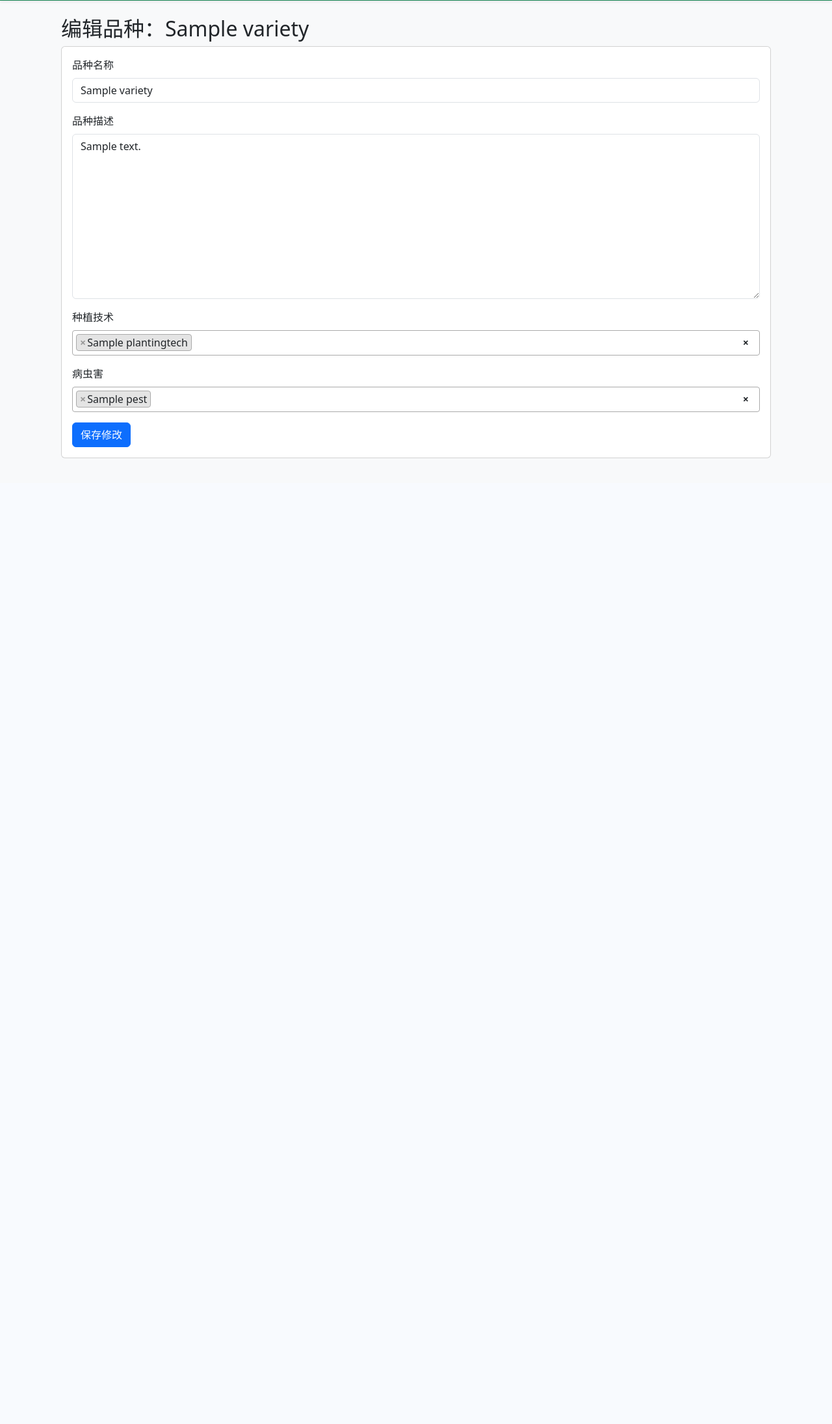
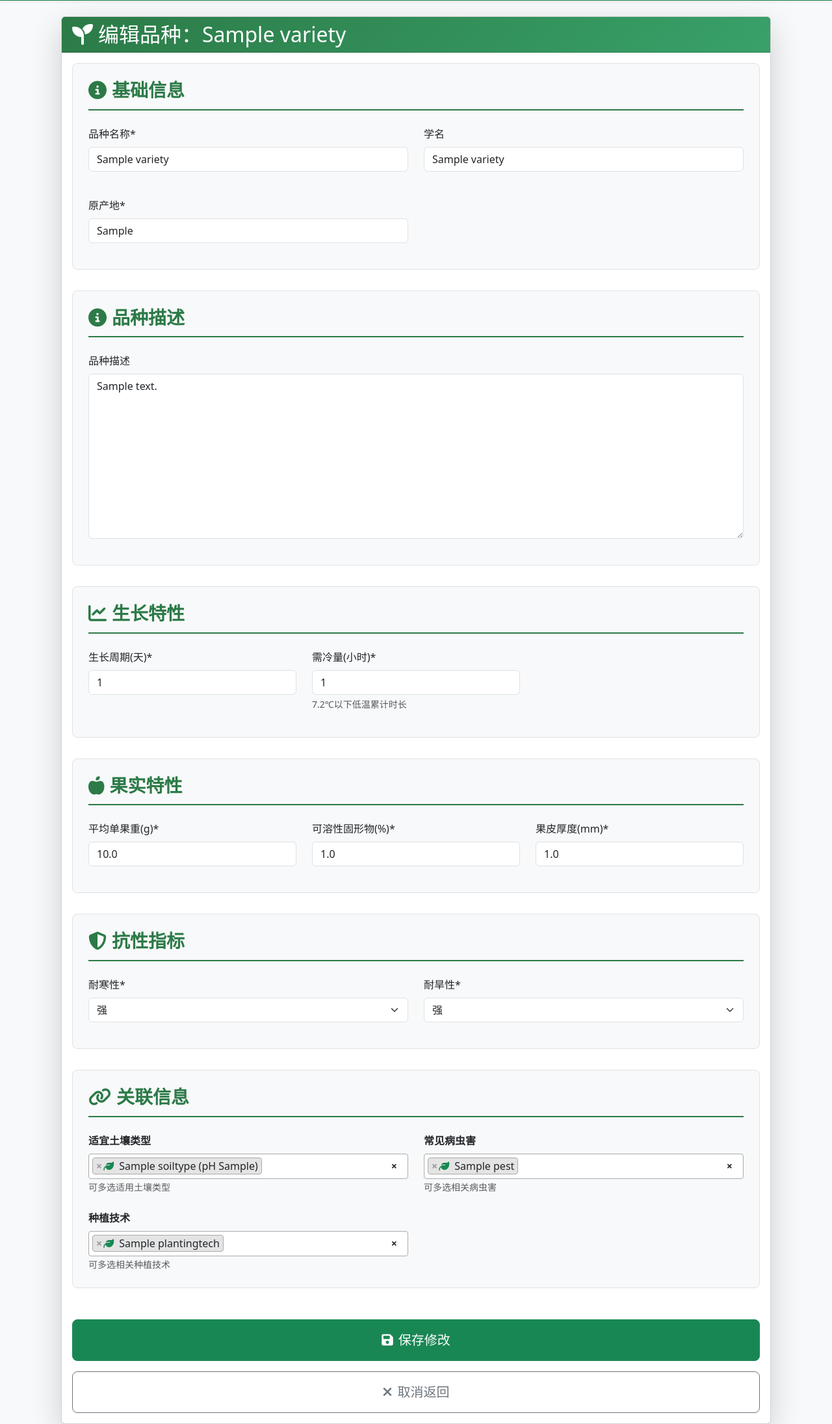
Before and after one commit to Estyzx/Knowledge_base, a Django app: page /orange/detail/1/edit in a window 1280 px wide. Shown: the part 57-2248 px from the top of the page at 65% size. Before the commit the page ends 762 px from the top, so only its background shows below. Run offline with Django 5.2, Linux system fonts and the light colour scheme; tables that the repository leaves empty hold one stand-in row (values such as "Sample post"); some libraries are stand-ins or nearby versions.

Commit message:
feat(orange): 重构品种编辑页面
- 重新设计了品种编辑页面的布局和样式,增加了更多表单字段
- 添加了 crispy_forms 和 bootstrap5 支持,优化了表单渲染
- 新增了 Select2 组件,提升了多对多字段的用户体验- 重构了表单模板,提高了代码复用性和可维护性
- 优化了表单验证逻辑,增加了错误提示和星号标记必填项

```diff
--- a/Knowledge_base/settings.py
+++ b/Knowledge_base/settings.py
@@ -39,6 +39,8 @@ INSTALLED_APPS = [
     'django.contrib.staticfiles',
     'gannan_orange',
     'User',
+    'crispy_forms',
+    'crispy_bootstrap5',
 ]
 
 MIDDLEWARE = [
@@ -126,3 +128,5 @@ STATIC_URL = 'static/'
 DEFAULT_AUTO_FIELD = 'django.db.models.BigAutoField'
 AUTH_USER_MODEL = 'User.CustomUser'
 LOGOUT_REDIRECT_URL = '/orange'
+
+CRISPY_TEMPLATE_PACK = "bootstrap5"
--- a/gannan_orange/forms.py
+++ b/gannan_orange/forms.py
@@ -3,32 +3,13 @@ from .models import Variety, PlantingTech, Pest
 
 
 class VarietyForm(forms.ModelForm):
+    name = forms.CharField(
+        label='品种名称',
+        max_length=50,
+        widget=forms.TextInput(attrs={'class': 'form-control'})
+    )
+
+
     class Meta:
         model = Variety
-        fields = ['name', 'description', 'planting_tech', 'pest']
-
-    name = forms.CharField(
-        widget=forms.TextInput(attrs={'class': 'form-control', 'placeholder': '品种名称'}),
-        label='品种名称'
-    )
-
-    description = forms.CharField(
-        widget=forms.Textarea(attrs={'class': 'form-control', 'placeholder': '品种描述'}),
-        label='品种描述',
-        required=False
-    )
-
-    # 使用 SelectMultiple 渲染 ManyToMany 字段，显示为多选下拉框
-    planting_tech = forms.ModelMultipleChoiceField(
-        queryset=PlantingTech.objects.all(),
-        widget=forms.SelectMultiple(attrs={'class': 'form-select', 'size': '5'}),  # size 决定显示多少项
-        required=False,
-        label='种植技术'
-    )
-
-    pest = forms.ModelMultipleChoiceField(
-        queryset=Pest.objects.all(),
-        widget=forms.SelectMultiple(attrs={'class': 'form-select', 'size': '5'}),  # size 决定显示多少项
-        required=False,
-        label='病虫害'
-    )
+        fields = '__all__'
--- a/gannan_orange/models.py
+++ b/gannan_orange/models.py
@@ -67,8 +67,6 @@ class Variety(models.Model):
     planting_tech = models.ManyToManyField('PlantingTech', verbose_name='种植技术', blank=True)
     pest = models.ManyToManyField('Pest', verbose_name='病虫害', blank=True)
 
-    def __str__(self):
-        return self.name
 
     class Meta:
         # 显示名称
--- a/gannan_orange/urls.py
+++ b/gannan_orange/urls.py
@@ -6,5 +6,6 @@ urlpatterns = [
     path('', views.HomePage.as_view(), name='home'),
     path('list', views.VarietyList.as_view(), name='list'),
     path('detail/<int:id>', views.VarietyDetail.as_view(), name='detail'),
-    path('detail/<int:id>/edit', views.VarietyCreate.as_view(), name='edit'),
+    path('detail/<int:id>/edit', views.VarietyEdit.as_view(), name='edit'),
+
 ]
--- a/gannan_orange/views.py
+++ b/gannan_orange/views.py
@@ -1,7 +1,7 @@
 from django.db.models import Q
 from django.shortcuts import render, get_object_or_404
 from django.urls import reverse_lazy
-from django.views.generic import TemplateView, ListView, DetailView, UpdateView
+from django.views.generic import TemplateView, ListView, DetailView, UpdateView, CreateView
 from User.models import CustomUser
 
 from .forms import VarietyForm
@@ -72,16 +72,23 @@ class VarietyDetail(DetailView):
         return get_object_or_404(Variety, id=vid)
 
 
-class VarietyCreate(UpdateView):
+class VarietyEdit(UpdateView):
     model = Variety
     form_class = VarietyForm
-    template_name = 'gannan_orange/variety_form.html'
+    template_name = 'gannan_orange/variety_edit.html'
     context_object_name = 'variety'
-
 
     def get_object(self, queryset = ...):
         vid = self.kwargs.get('id')
         return get_object_or_404(Variety, id=vid)
-
     def get_success_url(self):
         return reverse_lazy('orange:detail', kwargs={'id':self.object.id})
+
+    def form_valid(self, form):
+        if not form.is_valid():
+            print(f"Form errors: {form.errors}")
+        return super().form_valid(form)
+
+    def form_invalid(self, form):
+        print(f"Form validation failed. Errors: {form.errors}")
+        return super().form_invalid(form)
--- a/templates/gannan_orange/home.html
+++ b/templates/gannan_orange/home.html
@@ -59,7 +59,7 @@
 
     <!-- 实时天气与用户入口 -->
     <div class="row g-4 mb-4">
-        <div class="col-md-8">
+        <div class="col-md-8 ">
             <div class="card shadow-sm hover-grow">
                 <div class="card-header bg-primary text-white">
                     <i class="fas fa-cloud-sun me-2"></i>赣州实时天气
--- /dev/null
+++ b/templates/gannan_orange/variety_edit.html
@@ -0,0 +1,306 @@
+{% extends 'base.html' %}
+{% load crispy_forms_filters %}
+{% load static crispy_forms_tags %}
+
+{% block head %}
+    <!-- Select2 样式表 -->
+    <link href="https://cdn.jsdelivr.net/npm/select2@4.0.13/dist/css/select2.min.css" rel="stylesheet">
+    <!-- Font Awesome -->
+    <link rel="stylesheet" href="https://cdnjs.cloudflare.com/ajax/libs/font-awesome/6.4.0/css/all.min.css">
+    <style>
+        .form-section {
+            background: #f8f9fa;
+            border-radius: 8px;
+            padding: 1.5rem;
+            margin-bottom: 2rem;
+            border: 1px solid #dee2e6;
+        }
+
+        .form-section h3 {
+            color: #2c7a47;
+            border-bottom: 2px solid #2c7a47;
+            padding-bottom: 0.75rem;
+            margin-bottom: 1.5rem;
+            font-weight: 600;
+        }
+
+        .card-header {
+            background: linear-gradient(135deg, #2c7a47, #38a169);
+        }
+
+        .form-icon {
+            color: #2c7a47;
+            margin-right: 0.5rem;
+        }
+
+        /* 错误星标 */
+        .is-invalid {
+            border-color: #dc3545;
+        }
+
+        .is-invalid + .invalid-feedback {
+            display: block;
+            color: #dc3545;
+        }
+
+        .required-star {
+            color: red;
+        }
+    </style>
+{% endblock %}
+
+{% block main %}
+    <div class="container mt-4">
+        <div class="card shadow-lg">
+            <div class="card-header text-white">
+                <h2 class="mb-0"><i class="fas fa-seedling me-2"></i>编辑品种：{{ variety.name }}</h2>
+            </div>
+
+            <div class="card-body">
+                <form method="post" action="{% url 'orange:edit' variety.id %}" class="needs-validation" novalidate>
+                    {% csrf_token %}
+
+                    <!-- 基础信息 -->
+                    <div class="form-section">
+                        <h3><i class="fas fa-info-circle form-icon"></i>基础信息</h3>
+                        <div class="row g-4">
+                            <div class="col-md-6">
+                                <div class="form-group">
+                                    {{ form.name|as_crispy_field }}
+                                    {% if form.name.errors %}
+                                        <span class="required-star">*</span>
+                                        <div class="invalid-feedback">
+                                            {% for error in form.name.errors %}
+                                                <p>{{ error }}</p>
+                                            {% endfor %}
+                                        </div>
+                                    {% endif %}
+                                </div>
+                            </div>
+                            <div class="col-md-6">
+                                <div class="form-group">
+                                    {{ form.scientific_name|as_crispy_field }}
+                                    {% if form.scientific_name.errors %}
+                                        <span class="required-star">*</span>
+                                        <div class="invalid-feedback">
+                                            {% for error in form.scientific_name.errors %}
+                                                <p>{{ error }}</p>
+                                            {% endfor %}
+                                        </div>
+                                    {% endif %}
+                                </div>
+                            </div>
+                            <div class="col-md-6">
+                                <div class="form-group">
+                                    {{ form.origin|as_crispy_field }}
+                                    {% if form.origin.errors %}
+                                        <span class="required-star">*</span>
+                                        <div class="invalid-feedback">
+                                            {% for error in form.origin.errors %}
+                                                <p>{{ error }}</p>
+                                            {% endfor %}
+                                        </div>
+                                    {% endif %}
+                                </div>
+                            </div>
+                        </div>
+                    </div>
+
+                    <!-- 品种描述 -->
+                    <div class="form-section">
+                        <h3><i class="fas fa-info-circle form-icon"></i>品种描述</h3>
+                        <div class="row g-4">
+                            <div class="col-md-12">
+                                <div class="form-group">
+                                    {{ form.description|as_crispy_field }}
+                                    {% if form.description.errors %}
+                                        <span class="required-star">*</span>
+                                        <div class="invalid-feedback">
+                                            {% for error in form.description.errors %}
+                                                <p>{{ error }}</p>
+                                            {% endfor %}
+                                        </div>
+                                    {% endif %}
+                                </div>
+                            </div>
+                        </div>
+                    </div>
+
+                    <!-- 生长特性 -->
+                    <div class="form-section">
+                        <h3><i class="fas fa-chart-line form-icon"></i>生长特性</h3>
+                        <div class="row g-4">
+                            <div class="col-md-4">
+                                <div class="form-group">
+                                    {{ form.growth_cycle|as_crispy_field }}
+                                    {% if form.growth_cycle.errors %}
+                                        <span class="required-star">*</span>
+                                        <div class="invalid-feedback">
+                                            {% for error in form.growth_cycle.errors %}
+                                                <p>{{ error }}</p>
+                                            {% endfor %}
+                                        </div>
+                                    {% endif %}
+                                </div>
+                            </div>
+                            <div class="col-md-4">
+                                <div class="form-group">
+                                    {{ form.chill_requirement|as_crispy_field }}
+                                    {% if form.chill_requirement.errors %}
+                                        <span class="required-star">*</span>
+                                        <div class="invalid-feedback">
+                                            {% for error in form.chill_requirement.errors %}
+                                                <p>{{ error }}</p>
+                                            {% endfor %}
+                                        </div>
+                                    {% endif %}
+                                </div>
+                            </div>
+                        </div>
+                    </div>
+
+                    <!-- 果实特性 -->
+                    <div class="form-section">
+                        <h3><i class="fas fa-apple-alt form-icon"></i>果实特性</h3>
+                        <div class="row g-4">
+                            <div class="col-md-4">
+                                {{ form.fruit_weight|as_crispy_field }}
+                                {% if form.fruit_weight.errors %}
+                                    <span class="required-star">*</span>
+                                    <div class="invalid-feedback">
+                                        {% for error in form.fruit_weight.errors %}
+                                            <p>{{ error }}</p>
+                                        {% endfor %}
+                                    </div>
+                                {% endif %}
+                            </div>
+                            <div class="col-md-4">
+                                {{ form.brix|as_crispy_field }}
+                                {% if form.brix.errors %}
+                                    <span class="required-star">*</span>
+                                    <div class="invalid-feedback">
+                                        {% for error in form.brix.errors %}
+                                            <p>{{ error }}</p>
+                                        {% endfor %}
+                                    </div>
+                                {% endif %}
+                            </div>
+                            <div class="col-md-4">
+                                {{ form.peel_thickness|as_crispy_field }}
+                                {% if form.peel_thickness.errors %}
+                                    <span class="required-star">*</span>
+                                    <div class="invalid-feedback">
+                                        {% for error in form.peel_thickness.errors %}
+                                            <p>{{ error }}</p>
+                                        {% endfor %}
+                                    </div>
+                                {% endif %}
+                            </div>
+                        </div>
+                    </div>
+
+
+                    <!-- 抗性指标 -->
+                    <div class="form-section">
+                        <h3><i class="fas fa-shield-alt form-icon"></i>抗性指标</h3>
+                        <div class="row g-4">
+                            <div class="col-md-6">
+                                <div class="form-group">
+                                    {{ form.cold_tolerance|as_crispy_field }}
+                                    {% if form.cold_tolerance.errors %}
+                                        <span class="required-star">*</span>
+                                        <div class="invalid-feedback">
+                                            {% for error in form.cold_tolerance.errors %}
+                                                <p>{{ error }}</p>
+                                            {% endfor %}
+                                        </div>
+                                    {% endif %}
+                                </div>
+                            </div>
+                            <div class="col-md-6">
+                                <div class="form-group">
+                                    {{ form.drought_tolerance|as_crispy_field }}
+                                    {% if form.drought_tolerance.errors %}
+                                        <span class="required-star">*</span>
+                                        <div class="invalid-feedback">
+                                            {% for error in form.drought_tolerance.errors %}
+                                                <p>{{ error }}</p>
+                                            {% endfor %}
+                                        </div>
+                                    {% endif %}
+                                </div>
+                            </div>
+                        </div>
+                    </div>
+
+                    <!-- 关联信息 -->
+                    <div class="form-section">
+                        <h3><i class="fas fa-link form-icon"></i>关联信息</h3>
+                        <div class="row g-4">
+                            <div class="col-md-6">
+                                <div class="form-group">
+                                    <label class="form-label fw-bold">适宜土壤类型</label>
+                                    {{ form.soil_preference }}
+                                    <small class="form-text text-muted">可多选适用土壤类型</small>
+                                </div>
+                            </div>
+                            <div class="col-md-6">
+                                <div class="form-group">
+                                    <label class="form-label fw-bold">常见病虫害</label>
+                                    {{ form.pest }}
+                                    <small class="form-text text-muted">可多选相关病虫害</small>
+                                </div>
+                            </div>
+                            <div class="col-md-6">
+                                <div class="form-group">
+                                    <label class="form-label fw-bold">种植技术</label>
+                                    {{ form.planting_tech }}
+                                    <small class="form-text text-muted">可多选相关种植技术</small>
+                                </div>
+                            </div>
+                        </div>
+                    </div>
+
+                    <!-- 操作按钮 -->
+                    <div class="d-grid gap-3 mt-5">
+                        <button type="submit" class="btn btn-success btn-lg py-3">
+                            <i class="fas fa-save me-2"></i>保存修改
+                        </button>
+                        <a href="{% url 'orange:detail' variety.id %}" class="btn btn-outline-secondary btn-lg py-3">
+                            <i class="fas fa-times me-2"></i>取消返回
+                        </a>
+                    </div>
+                </form>
+            </div>
+        </div>
+    </div>
+
+    <script src="https://code.jquery.com/jquery-3.6.0.min.js"></script>
+    <script src="https://cdn.jsdelivr.net/npm/select2@4.0.13/dist/js/select2.min.js"></script>
+    <script>
+        $(document).ready(function () {
+            // 初始化Select2
+            $('#id_soil_preference, #id_pest, #id_planting_tech').select2({
+                placeholder: '请选择相关选项',
+                allowClear: true,
+                width: '100%',
+                language: {
+                    noResults: function () {
+                        return "没有找到匹配项";
+                    },
+                    searching: function () {
+                        return "搜索中...";
+                    }
+                },
+                templateResult: formatOption,
+                templateSelection: formatOption
+            });
+
+            // 自定义选项样式
+            function formatOption(option) {
+                if (!option.id) return option.text;
+                return $('<span>').html('<i class="fas fa-leaf me-2 text-success"></i>' + option.text);
+            }
+        });
+    </script>
+{% endblock %}
--- a/templates/gannan_orange/variety_form.html
+++ /dev/null
@@ -1,60 +0,0 @@
-{% extends 'base.html' %}
-
-{% block head %}
-
-<!-- Select2 样式表 -->
-<link href="https://cdn.jsdelivr.net/npm/select2@4.0.13/dist/css/select2.min.css" rel="stylesheet" />
-<script src="https://lf3-cdn-tos.bytecdntp.com/cdn/expire-1-M/jquery/2.1.3/jquery.min.js">
-</script>
-
-
-{% endblock %}
-
-{% block main %}
-   <div class="container mt-4">
-        <h2>编辑品种：{{ variety.name }}</h2>
-        <form method="post" enctype="multipart/form-data">
-            {% csrf_token %}
-            <div class="card mb-4">
-                <div class="card-body">
-                    <div class="mb-3">
-                        <label for="{{ form.name.id_for_label }}" class="form-label">品种名称</label>
-                        {{ form.name }}  <!-- 渲染品种名称字段 -->
-                    </div>
-
-                    <div class="mb-3">
-                        <label for="{{ form.description.id_for_label }}" class="form-label">品种描述</label>
-                        {{ form.description }}  <!-- 渲染品种描述字段 -->
-                    </div>
-
-                    <div class="mb-3">
-                        <label for="{{ form.planting_tech.id_for_label }}" class="form-label">种植技术</label>
-                        {{ form.planting_tech }}  <!-- 渲染种植技术字段 -->
-                    </div>
-
-                    <div class="mb-3">
-                        <label for="{{ form.pest.id_for_label }}" class="form-label">病虫害</label>
-                        {{ form.pest }}  <!-- 渲染病虫害字段 -->
-                    </div>
-
-                    <button type="submit" class="btn btn-primary">保存修改</button>
-                </div>
-            </div>
-        </form>
-    </div>
-
-<!-- Select2 脚本 -->
-<script src="https://cdn.jsdelivr.net/npm/select2@4.0.13/dist/js/select2.min.js"></script>
-    <!-- 初始化 Select2 -->
-    <script>
-        $(document).ready(function() {
-            // 初始化 Select2
-            $('select').select2({
-                placeholder: '请选择',  // 默认提示文字
-                allowClear: true,  // 允许清除选择
-                width: '100%'  // 让 Select2 填满父容器宽度
-            });
-        });
-    </script>
-
-{% endblock %}
```
